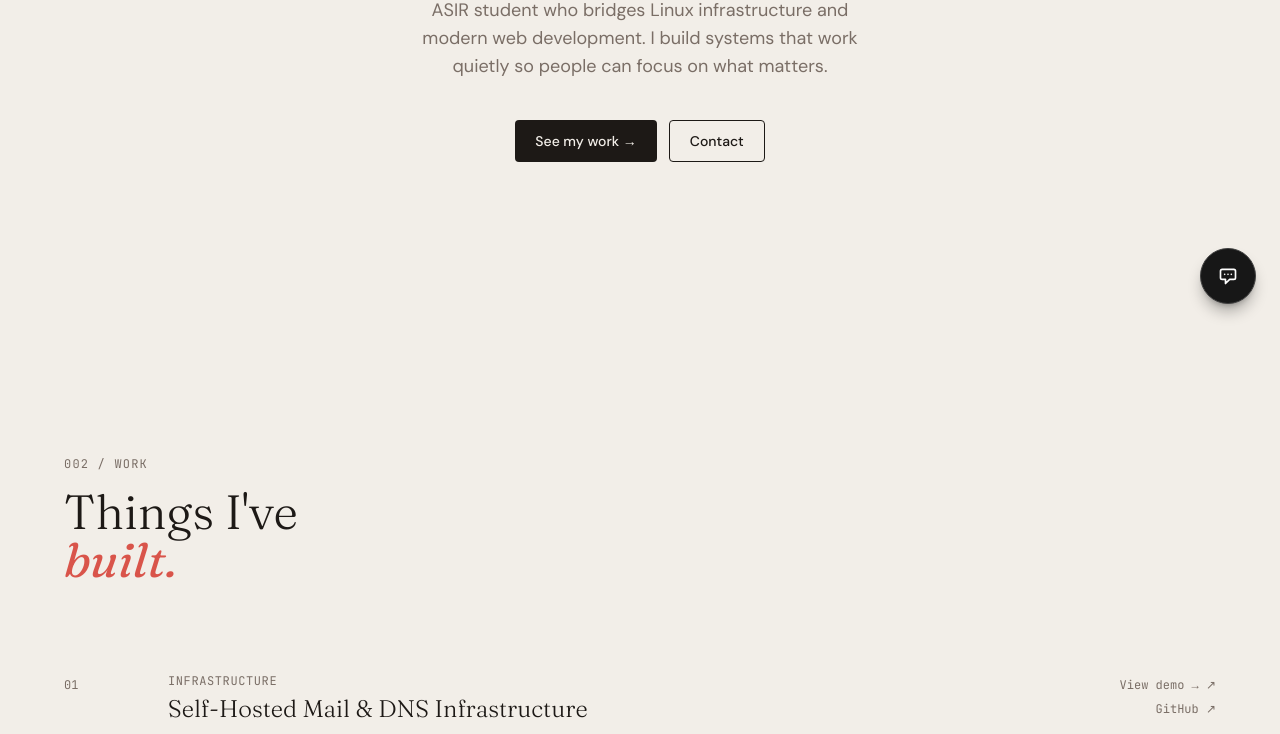
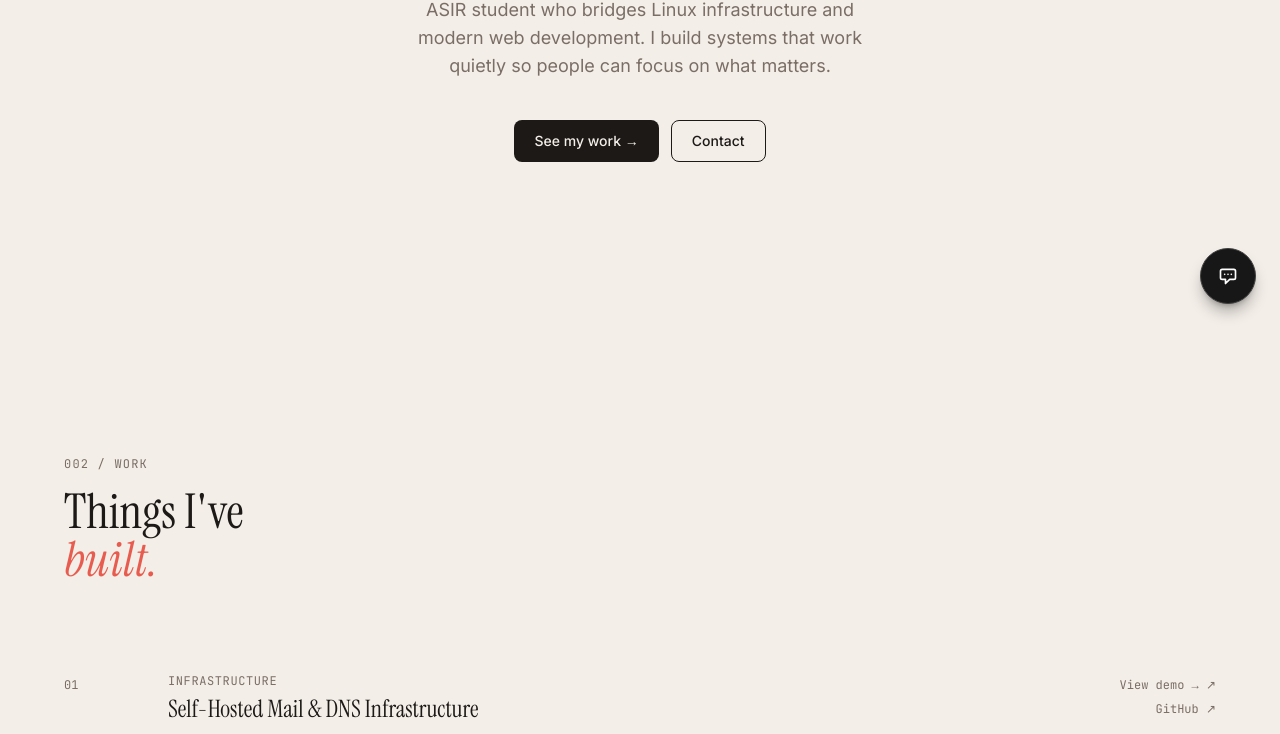
Before and after one commit to VodTinker/portfolio-daniel, an Astro site: page / in a window 1280 px wide. Shown: the part 472-1206 px from the top of the page. Built offline with nearby package versions, Linux system fonts and the light colour scheme; Astro itself is replaced by a stand-in of ours.

Commit message:
fix: match kioku typography, colors and button radius precisely
- Fonts: Fraunces → Instrument Serif, DM Sans → Inter (exact kioku stack)
- Coral: hsl(4 65% 57%) → hsl(5 77% 61%) — rgb(232,93,78) kioku exact
- Background: 36 28% 93% → 36 30% 93% — rgb(245,241,232) kioku exact
- CTA buttons: rounded-sm → rounded-lg (8px radius like kioku)

Co-Authored-By: Claude Sonnet 4.6 <noreply@anthropic.com>

```diff
--- a/src/components/HeroUnique.tsx
+++ b/src/components/HeroUnique.tsx
@@ -54,13 +54,13 @@ export default function HeroUnique() {
       <motion.div {...fadeUp(0.3)} className="flex flex-wrap gap-3 justify-center">
         <a
           href="#work"
-          className="inline-flex items-center gap-2 px-5 py-2.5 bg-ink text-[hsl(var(--bg))] text-sm font-medium rounded-sm hover:opacity-85 transition-opacity"
+          className="inline-flex items-center gap-2 px-5 py-2.5 bg-ink text-[hsl(var(--bg))] text-sm font-medium rounded-lg hover:opacity-85 transition-opacity"
         >
           {t.hero.cta} →
         </a>
         <a
           href="#contact"
-          className="inline-flex items-center gap-2 px-5 py-2.5 border border-[hsl(var(--border))] text-ink text-sm font-medium rounded-sm hover:border-muted transition-colors"
+          className="inline-flex items-center gap-2 px-5 py-2.5 border border-[hsl(var(--border))] text-ink text-sm font-medium rounded-lg hover:border-muted transition-colors"
         >
           {(t.hero as any).ctaSecondary ?? "Contact"}
         </a>
--- a/src/components/NavbarSimple.tsx
+++ b/src/components/NavbarSimple.tsx
@@ -96,7 +96,7 @@ export default function NavbarSimple() {
           <a
             href="#contact"
             onClick={(e) => scrollTo(e, "#contact")}
-            className="hidden md:inline-flex items-center gap-1.5 px-4 py-2 bg-ink text-[hsl(var(--bg))] text-sm font-medium rounded-sm hover:opacity-85 transition-opacity"
+            className="hidden md:inline-flex items-center gap-1.5 px-4 py-2 bg-ink text-[hsl(var(--bg))] text-sm font-medium rounded-lg hover:opacity-85 transition-opacity"
           >
             {t.nav.contact} →
           </a>
--- a/src/index.css
+++ b/src/index.css
@@ -5,7 +5,7 @@
 /* ─── Design Tokens ─────────────────────────────────────── */
 :root {
   /* Palette */
-  --bg:          36 28% 93%;    /* #F2EDE6 warm cream */
+  --bg:          36 30% 93%;    /* #F5F1E8 warm cream — kioku exact */
   --surface:     36 20% 87%;    /* #E8E0D5 slightly darker cream */
   --border:      36 15% 77%;    /* #D0C5B8 subtle borders */
   --ink:         25 12% 10%;    /* #1C1814 warm near-black */
@@ -17,7 +17,7 @@
   --terracotta:  18 50% 58%;    /* #C87B5F */
   --lavender:   264 20% 79%;    /* #C2BDD6 */
   --slate-blue: 196 30% 69%;    /* #9BB8C5 */
-  --coral:       4 65% 57%;     /* #D4534E kioku red-coral accent */
+  --coral:       5 77% 61%;     /* rgb(232,93,78) kioku exact coral */
 
   /* Tailwind compat (used by existing shadcn components) */
   --background: var(--bg);
@@ -42,7 +42,7 @@
   body {
     background-color: hsl(var(--bg));
     color: hsl(var(--ink));
-    font-family: 'DM Sans', system-ui, sans-serif;
+    font-family: 'Inter', system-ui, sans-serif;
     -webkit-font-smoothing: antialiased;
     -moz-osx-font-smoothing: grayscale;
     text-rendering: optimizeLegibility;
@@ -56,7 +56,7 @@
   }
 
   h1, h2, h3, h4 {
-    font-family: 'Fraunces', Georgia, serif;
+    font-family: 'Instrument Serif', Georgia, serif;
   }
 
   /* Scrollbar */
--- a/src/layouts/Layout.astro
+++ b/src/layouts/Layout.astro
@@ -23,7 +23,7 @@ const { title, description = "Portfolio Asir-Daniel Fonov " } = Astro.props;
     <title>{title}</title>
     <link rel="preconnect" href="https://fonts.googleapis.com" />
     <link rel="preconnect" href="https://fonts.gstatic.com" crossorigin />
-    <link href="https://fonts.googleapis.com/css2?family=Fraunces:ital,opsz,wght@0,9..144,300;0,9..144,400;0,9..144,500;0,9..144,600;0,9..144,700;1,9..144,400;1,9..144,600&family=DM+Sans:ital,opsz,wght@0,9..40,300;0,9..40,400;0,9..40,500;0,9..40,600;0,9..40,700;1,9..40,400&family=JetBrains+Mono:wght@400;500&display=swap" rel="stylesheet" />
+    <link href="https://fonts.googleapis.com/css2?family=Instrument+Serif:ital@0;1&family=Inter:ital,opsz,wght@0,14..32,300;0,14..32,400;0,14..32,500;0,14..32,600;0,14..32,700;1,14..32,400&family=JetBrains+Mono:wght@400;500&display=swap" rel="stylesheet" />
   </head>
   <body>
     <slot />
--- a/tailwind.config.js
+++ b/tailwind.config.js
@@ -5,8 +5,8 @@ module.exports = {
   theme: {
     extend: {
       fontFamily: {
-        sans:   ["DM Sans", "system-ui", "sans-serif"],
-        serif:  ["Fraunces", "Georgia", "serif"],
+        sans:   ["Inter", "system-ui", "sans-serif"],
+        serif:  ["Instrument Serif", "Georgia", "serif"],
         mono:   ["JetBrains Mono", "monospace"],
       },
       colors: {
```
